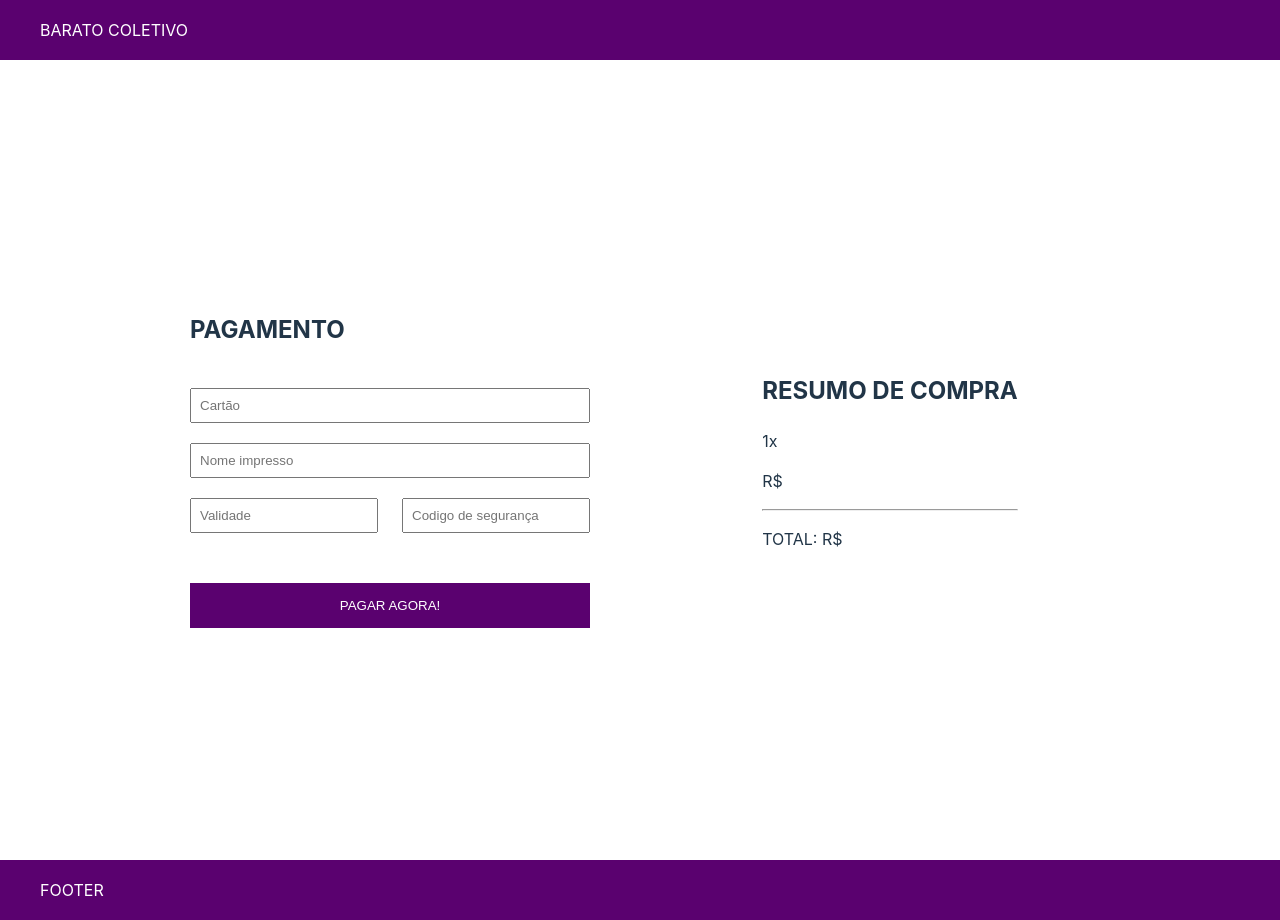
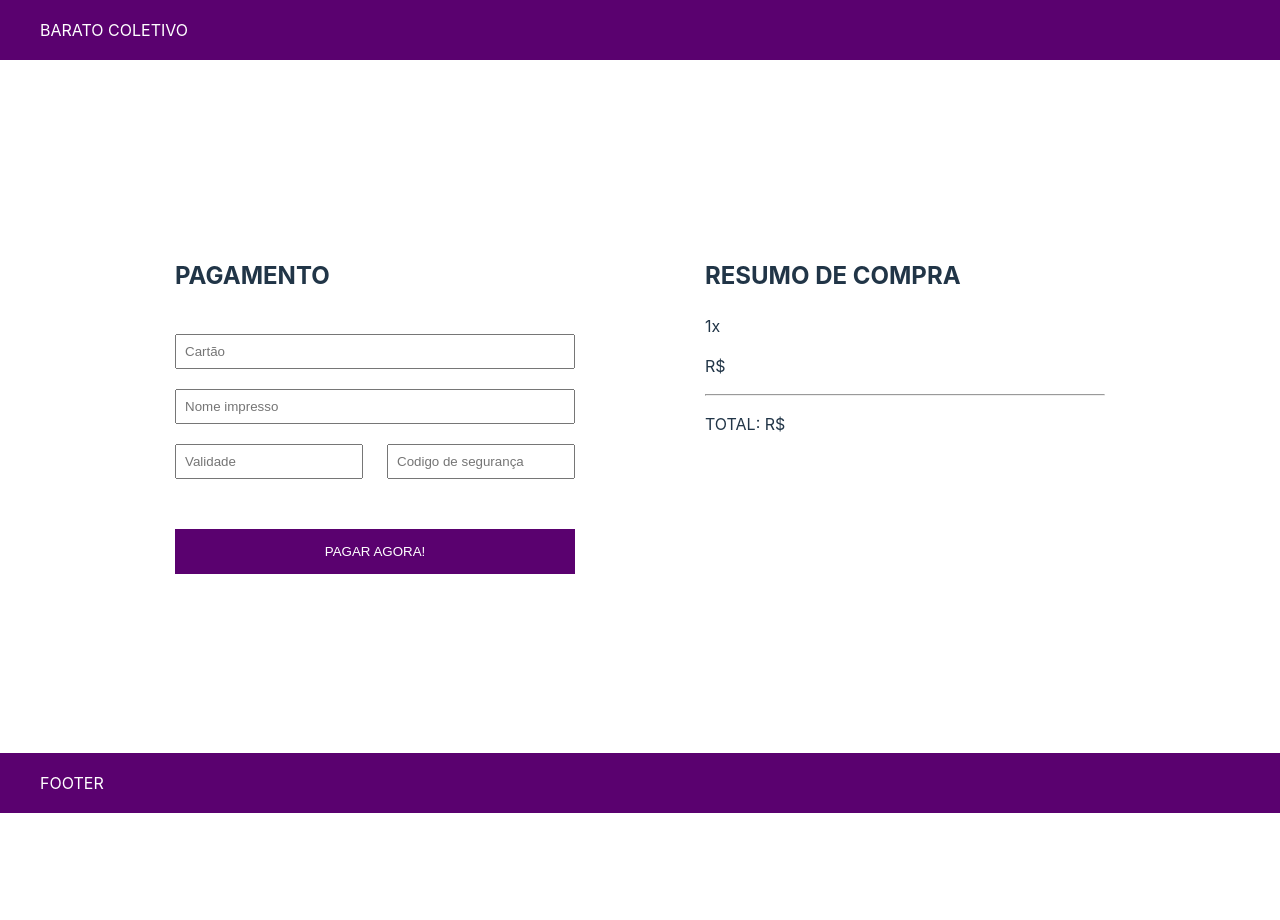
Before and after one commit to GuilhermePie/front-end-challenger, a Vue app in the folder front-end/: page /tela_checkout in a window 1280 px wide. After the commit the page ends 813 px from the top, so only its background shows below. Built offline with nearby package versions, Linux system fonts and the light colour scheme.

Commit message:
checkout update

```diff
--- a/front-end/src/views/tela_checkout.vue
+++ b/front-end/src/views/tela_checkout.vue
@@ -49,11 +49,11 @@
     main{
         display: grid;
         justify-items:center;
-        align-items: center;
+        align-content: center;
         justify-content: center;
+        gap: 30px;
         grid-template-columns: repeat(auto-fill, minmax(300px,500px));
-        height: 100%;
-        min-height: 100vh;
+        height: 86.6vh;
     }
 
     .btn{
@@ -84,4 +84,8 @@
         margin-top: 20px;
         padding: 8px;
     }
+
+    .resumo-compra{
+        width: 80%;
+    }
 </style>
```
